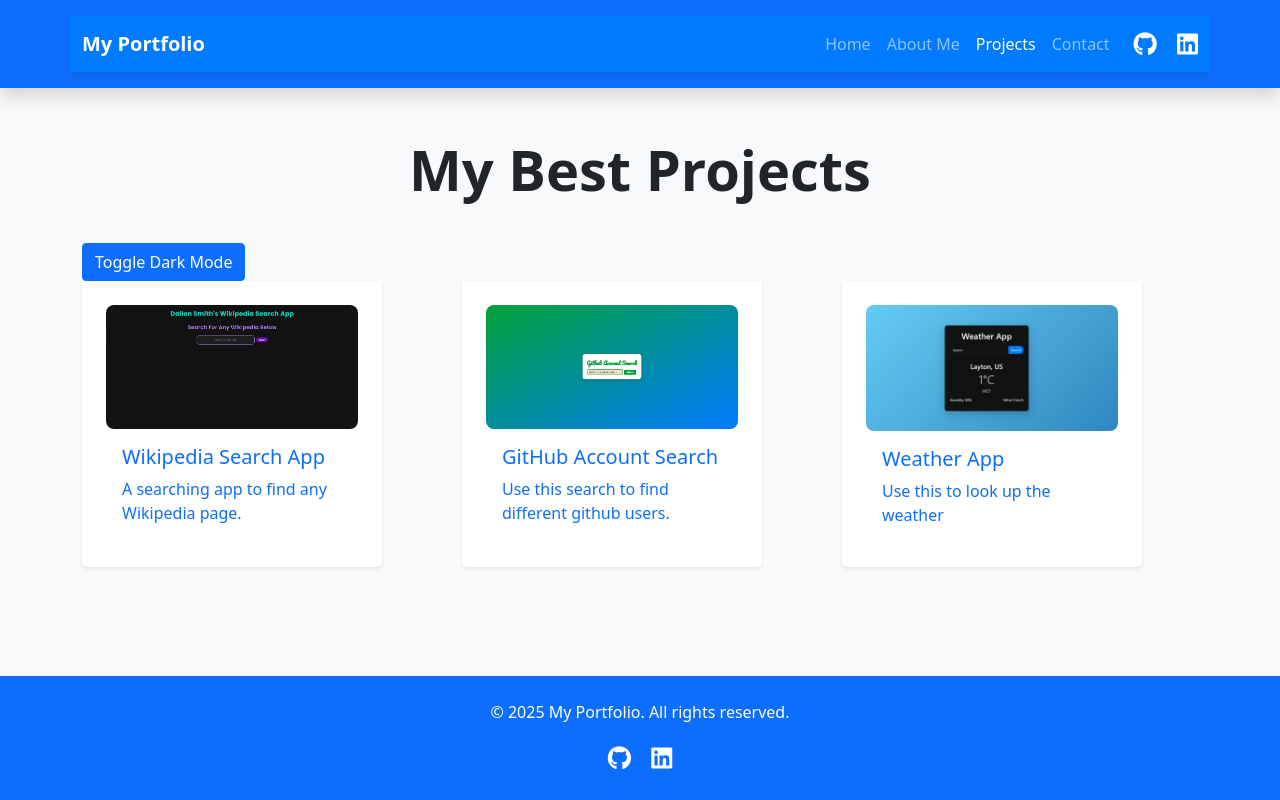
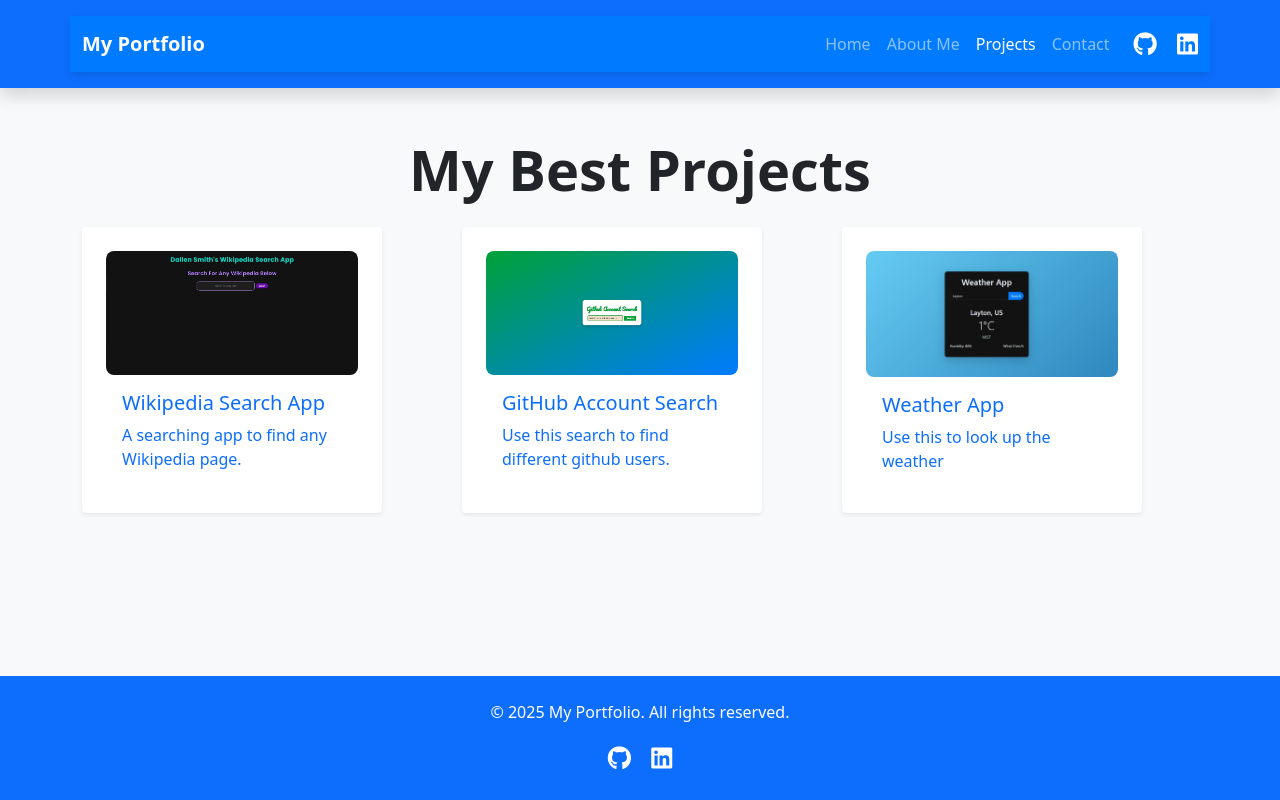
Before and after one commit to dallensmith93/ActualPortfolio, a website: page projects.html in a window 1280 px wide. Drawn offline with nearby package versions, Linux system fonts and the light colour scheme.

Commit message:
Removed dark mode for now.

```diff
--- a/projects.html
+++ b/projects.html
@@ -63,9 +63,7 @@
     </header>
 
     <main class="container mt-5">
-
         <h2 class="text-center display-4 fw-bold mb-4">My Best Projects</h2>
-        <button id="themeToggle" class="btn btn-primary mt-3">Toggle Dark Mode</button>
         <section class="row g-4">
             <div class="col-md-4">
                 <a href="https://wikipediaviewer1.netlify.app/" class="text-decoration-none">
```
Also changed, not shown: about.html (+0 -1 lines), contact.html (+0 -1 lines), index.html (+0 -1 lines).
